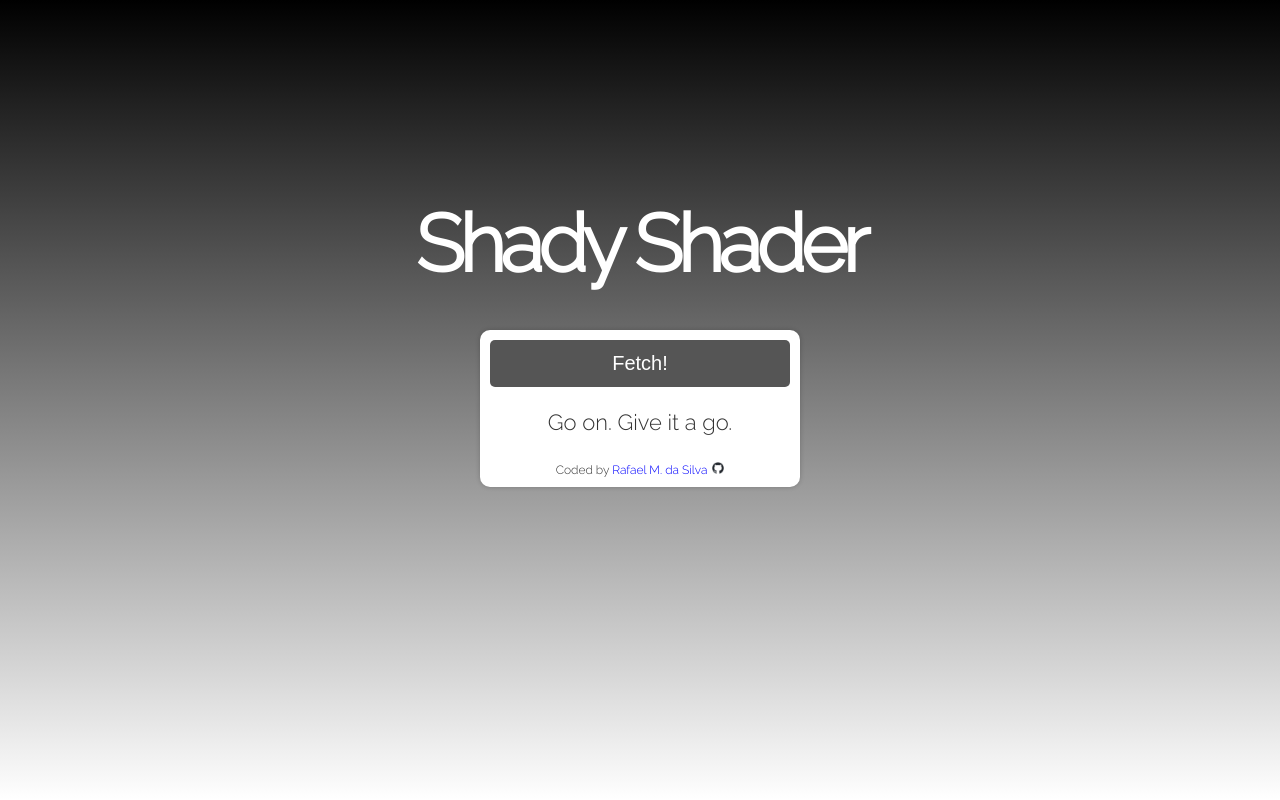
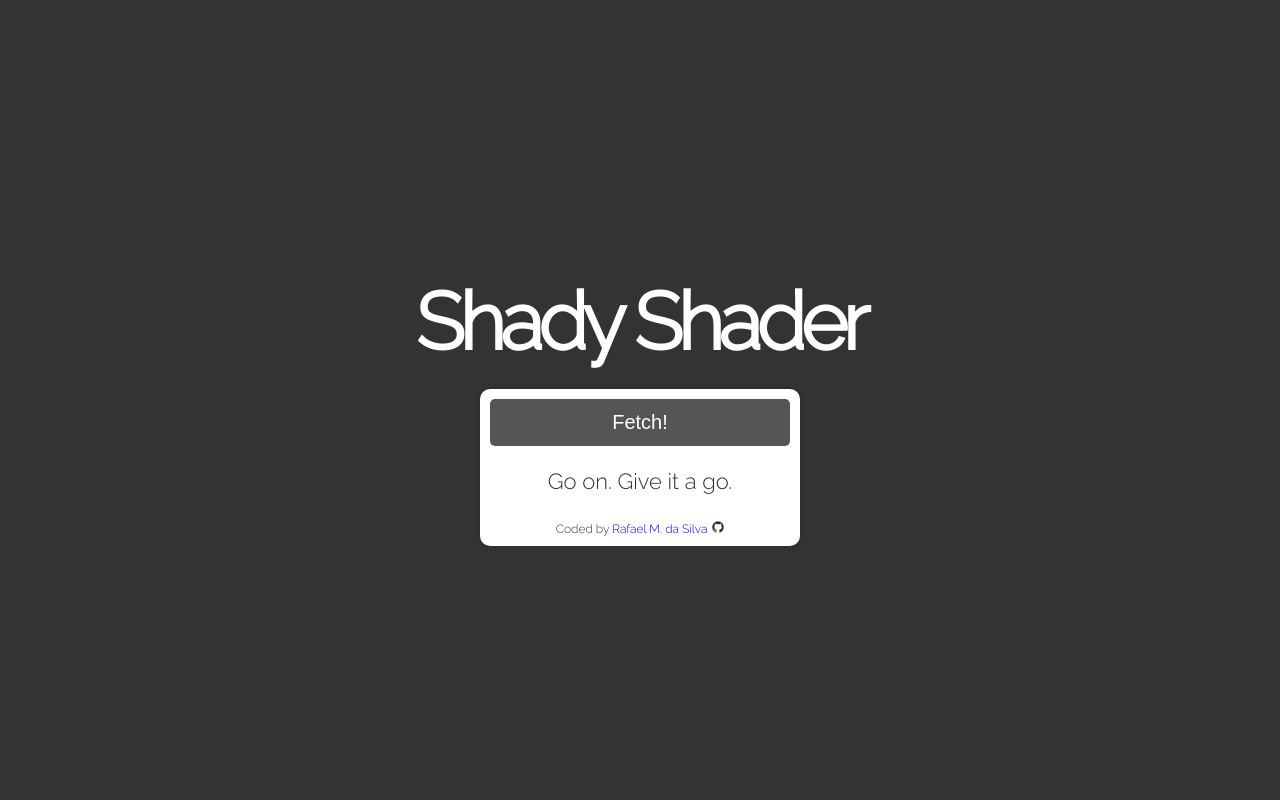
Before and after one commit to rafaelmdasilva/color-shuffler, a plain HTML site: page index.html in a window 1280 px wide. Drawn offline with Linux system fonts and the light colour scheme; no server answers.

Commit message:
Minor adjustment

```diff
--- a/script.js
+++ b/script.js
@@ -19,10 +19,6 @@ resultEle.appendChild(nameEle)
 resultEle.appendChild(hexEle)
 resultEle.appendChild(holderEle)
 
-boxEle.style.transform = `translateY(-${titleEle.offsetHeight}px)`
-titleEle.style.transform = `translateY(-${boxEle.offsetHeight / 2}px)`
-//align elements vertically
-
 let parsed = undefined
 fetch(url)
     .then(response => { return response.json() })
@@ -40,7 +36,7 @@ buttonEle.addEventListener('click', () => {
     titleEle.innerText = nameEle.textContent
 
     buttonEle.style.background = hexEle.textContent
-    document.body.style.background = `linear-gradient(to bottom, ${hexEle.textContent}, #ffffff)`
+    document.body.style.background = hexEle.textContent
 }
 )
 
--- a/style.css
+++ b/style.css
@@ -6,12 +6,13 @@ body {
     margin: 0;
     font-family: 'Raleway', sans-serif;
     font-size: 40px;
-    background: linear-gradient(to bottom, #000000, #ffffff);
+    background-color:  rgb(51, 51, 51);
     user-select: none;
 }
 
 #title {
     letter-spacing: -5px;
+    margin: 20px;
     color: white;
 }
 
```
